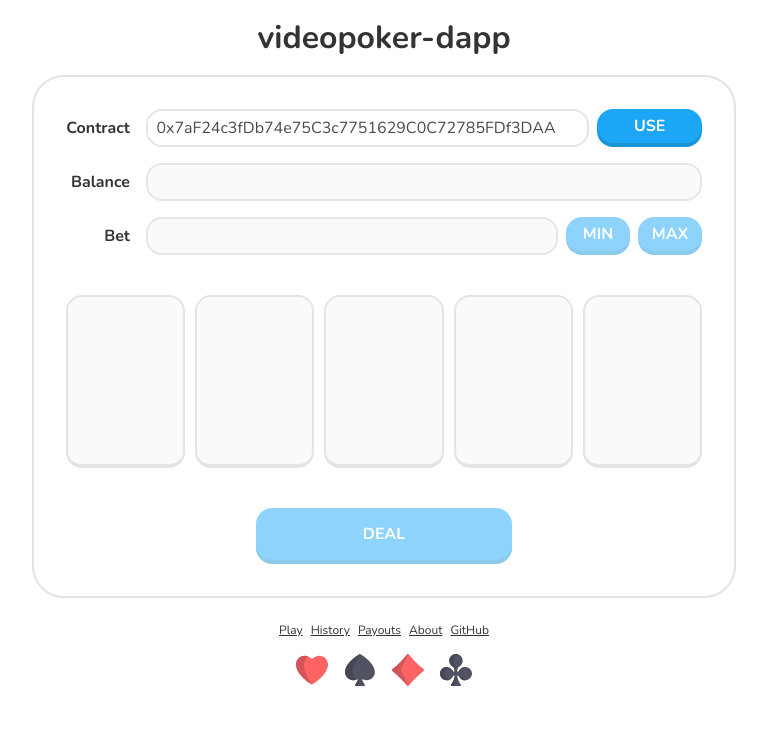
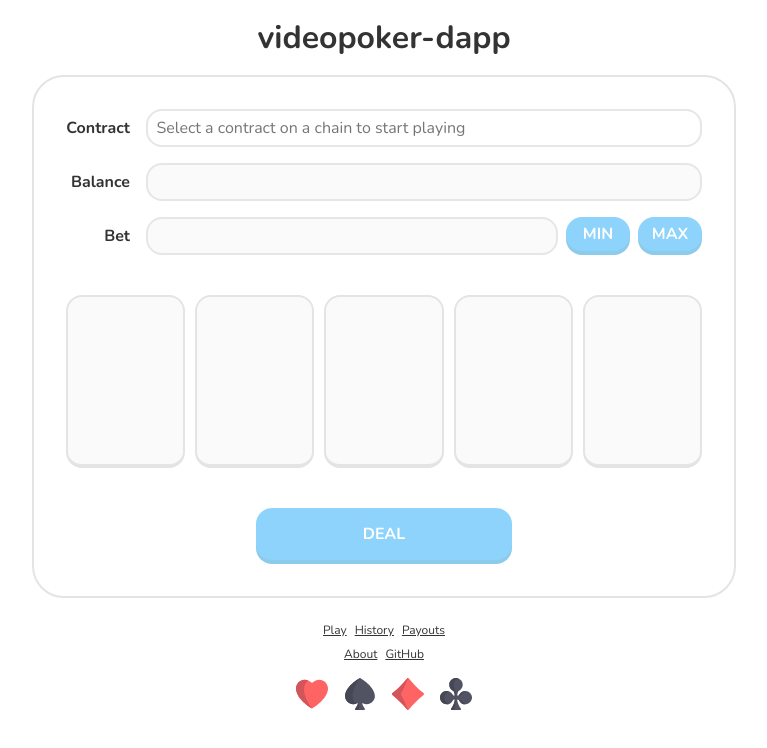
Before and after one commit to Kripth/videopoker-dapp, a React (Create React App) app: page / in a window 1280 px wide. Shown: the top 748 px of the page, without its empty margins (256-1023 px from the left). Built offline with nearby package versions, Linux system fonts and the light colour scheme.

Commit message:
Improve contract selection

```diff
--- a/src/assets/contracts.json
+++ b/src/assets/contracts.json
@@ -1,6 +1,26 @@
 [
 	{
+		"alias": "harmony",
+		"name": "Harmony",
+		"logo": "https://cryptologos.cc/logos/harmony-one-logo.svg",
+		"address": "",
+		"chain": {
+			"chainId": "0x63564c40",
+			"chainName": "Harmony Mainnet",
+			"nativeCurrency": {
+				"name": "ONE",
+				"symbol": "ONE",
+				"decimals": 18
+			},
+			"rpcUrls": ["https://api.harmony.one"],
+			"blockExplorerUrls": ["https://explorer.harmony.one/#/"]
+		},
+		"coingecko": "harmony"
+	},
+	{
+		"alias": "harmony-testnet",
 		"name": "Harmony Testnet",
+		"logo": "https://cryptologos.cc/logos/harmony-one-logo.svg",
 		"address": "0x7aF24c3fDb74e75C3c7751629C0C72785FDf3DAA",
 		"chain": {
 			"chainId": "0x6357d2e0",
@@ -16,24 +36,28 @@
 		"coingecko": "harmony"
 	},
 	{
-		"search": "bsc-testnet",
+		"alias": "bsc-testnet",
 		"name": "BSC Testnet",
-		"address": "0x851b7430Fb32E0C1c4Fb42a5ECD6Dbb2A383a7AF",
-		"chainId": "0x61",
-		"unit": "BNB",
+		"logo": "https://cryptologos.cc/logos/binance-coin-bnb-logo.svg",
+		"address": "0x4b63C905089D6590eb996615d67D1A397731FC8C",
+		"chain": {
+			"chainId": "0x61",
+			"chainName": "Binance Smart Chain Testnet",
+			"nativeCurrency": {
+				"name": "BNB",
+				"symbol": "BNB",
+				"decimals": 18
+			},
+			"rpcUrls": ["https://data-seed-prebsc-1-s1.binance.org:8545/"],
+			"blockExplorerUrls": ["https://testnet.bscscan.com"]
+		},
 		"coingecko": "binancecoin"
 	},
 	{
 		"name": "Matic Mumbai Testnet",
 		"address": "0x2942513a1E63061d8EB868fb255E5594127f776f",
+		"logo": "https://cryptologos.cc/logos/polygon-matic-logo.svg",
 		"chainId": "0x13881",
-		"unit": "MATIC",
-		"coingecko": "matic-network"
-	},
-	{
-		"name": "Matic Mainnet",
-		"address": "0xe3d9229ce06268945533467d191fcd78b8a02125",
-		"chainId": "0x89",
 		"unit": "MATIC",
 		"coingecko": "matic-network"
 	}
--- a/src/components/Footer.js
+++ b/src/components/Footer.js
@@ -6,11 +6,15 @@ export default function Footer({ address }) {
 
 	return <div className="footer-component">
 		<div className="links">
-			<a href={ref("play", address)}>Play</a>
-			<a href={ref("history", address, "1")}>History</a>
-			<a href={ref("payouts", address)}>Payouts</a>
-			<a href="https://github.com/Kripth/videopoker-dapp/blob/master/README.md" target="_blank" rel="noreferrer">About</a>
-			<a href="https://github.com/Kripth/videopoker-dapp" target="_blank" rel="noreferrer">GitHub</a>
+			<div>
+				<a href={ref("play", address)}>Play</a>
+				<a href={ref("history", address, "1")}>History</a>
+				<a href={ref("payouts", address)}>Payouts</a>
+			</div>
+			<div>
+				<a href="https://github.com/Kripth/videopoker-dapp/blob/master/README.md" target="_blank" rel="noreferrer">About</a>
+				<a href="https://github.com/Kripth/videopoker-dapp" target="_blank" rel="noreferrer">GitHub</a>
+			</div>
 		</div>
 		<div className="suits">
 			<div className="suit hearts" />
--- a/src/components/History.js
+++ b/src/components/History.js
@@ -1,6 +1,6 @@
 import { useEffect, useState } from "react";
 import Cards from "./Cards";
-import ContractForm from "./ContractForm";
+import SelectContract from "./SelectContract";
 import { changedToFlipped } from "../util/cards";
 import { Results } from "../util/const";
 import { formatDate, formatNumber } from "../util/format";
@@ -48,7 +48,7 @@ export default function History({ address = "", page = 1 }) {
 			setUnit(info.chain?.nativeCurrency.symbol ?? "");
 			await load(contract, page - 1, games);
 			// update hash
-			window.location.hash = `#history/${info.address}/${page}`;
+			window.location.hash = `#history/${info.alias}/${page}`;
 		} else {
 			setLoaded(null);
 			setGames(null);
@@ -58,7 +58,7 @@ export default function History({ address = "", page = 1 }) {
 	}
 
 	return <div className="history-component">
-		<ContractForm address={address} setError={console.warn} setContract={initContract} />
+		<SelectContract address={address} setError={console.warn} setContract={initContract} />
 		{loaded ? (loaded.length ? <>
 			<div className="row">
 				<div style={{width: "100%"}}>
--- a/src/components/Payouts.js
+++ b/src/components/Payouts.js
@@ -1,6 +1,6 @@
-import {useRef, useState} from "react";
-import ContractForm from "./ContractForm";
+import { useRef, useState } from "react";
 import Cards from "./Cards";
+import SelectContract from "./SelectContract";
 import { getLastBet } from "../util/cache";
 import { Value, Suit, Results } from "../util/const";
 import { formatCurrency, formatNumber, toBigInt } from "../util/format";
@@ -57,7 +57,7 @@ export default function Payouts({ address }) {
 	}
 
 	return <div>
-		<ContractForm address={address} setError={console.warn} setContract={initContract} />
+		<SelectContract address={address} setError={console.warn} setContract={initContract} />
 		{payouts && <>
 			<div className="row">
 				<label htmlFor="input-bet" className="label">Bet</label>
--- a/src/components/Play.js
+++ b/src/components/Play.js
@@ -1,7 +1,7 @@
 import { useEffect, useRef, useState } from "react";
 import Cards from "./Cards";
-import ContractForm from "./ContractForm";
 import ErrorMessage from "./ErrorMessage";
+import SelectContract from "./SelectContract";
 import { setActive, ifActive, isActive } from "../util/activestate";
 import * as audio from "../util/audio";
 import { getLastBet, setLastBet } from "../util/cache";
@@ -72,9 +72,9 @@ export default function Play({ address, resume }) {
 			setUnit(info.chain?.nativeCurrency.symbol ?? "");
 			//TODO convert prices with coingecko API
 			// calculate optimal bet
-			bet.current.value = formatNumber(getLastBet(info.address) || getBestBet(contract));
+			bet.current.value = formatNumber(getLastBet(info.alias) || getBestBet(contract));
 			// update hash
-			window.location.hash = `#play/${info.address}`;
+			window.location.hash = `#play/${info.alias}`;
 			// resume game
 			if(resume) {
 				const game = await ifActive(id, contract.getGame(resume));
@@ -208,7 +208,7 @@ export default function Play({ address, resume }) {
 	}, [contract]);
 
 	return <div className="play-component">
-		<ContractForm address={address} setError={setError} setContract={initContract} />
+		<SelectContract address={address} setError={setError} setContract={initContract} />
 		<form onSubmit={submit}>
 			<fieldset disabled={loading || !contract}>
 				<div className="row">
--- a/src/components/ContractForm.js
+++ b/src/components/SelectContract.js
@@ -1,21 +1,28 @@
 import { useEffect, useState } from "react";
 import { createContract } from "../util/contract";
 import contracts from "../assets/contracts.json";
+import "../styles/selectcontract.scss";
 
 function search(address) {
-	const info = contracts.find(o => address === o.search);
+	const info = contracts.find(o => address === o.alias);
 	return info ? info.address : address;
 }
 
-export default function ContractForm({ address, setError, setContract }) {
+export default function SelectContract({ address, setError, setContract }) {
 
-	const [ first, setFirst ] = useState(true);
 	const [ loading, setLoading ] = useState(false);
+
+	const [ dropdownOpen, setDropdownOpen ] = useState(false);
+
+	const [ logo, setLogo ] = useState(null);
+
+	const open = () => setDropdownOpen(true);
+	const close = () => setDropdownOpen(false);
 
 	async function handleCreateContract(address) {
 		try {
 			// check whether it is a well known contract
-			const info = contracts.find(o => address === o.address) || { address };
+			const info = contracts.find(o => address === o.address) || { address, alias: address };
 			const contract = window.contract = await createContract(address, info.chain);
 			// init balances before starting
 			await Promise.all([
@@ -25,7 +32,6 @@ export default function ContractForm({ address, setError, setContract }) {
 			]);
 			return [ contract, info ];
 		} catch(e) {
-			setFirst(true);
 			setError(e.message || "Could not load contract");
 			return [];
 		}
@@ -35,22 +41,22 @@ export default function ContractForm({ address, setError, setContract }) {
 		setError(null);
 		setContract(null);
 		setLoading(true);
+		close();
 		const [ contract, info ] = await handleCreateContract(address);
 		if(contract) {
-			setFirst(false);
 			const res = setContract(contract, info);
 			if(res instanceof Promise) {
 				await res;
 			}
+			setLogo(info.logo);
+		} else {
+			setLogo(null);
 		}
 		setLoading(false);
 	}
 
 	function submit(event) {
 		event.preventDefault();
-		if(!first) {
-			//TODO confirm change
-		}
 		select(new FormData(event.target).get("address"));
 	}
 
@@ -62,9 +68,20 @@ export default function ContractForm({ address, setError, setContract }) {
 
 	return <form className="row force-margin" onSubmit={submit}>
 		<label htmlFor="input-contract" className="label">Contract</label>
-		<div className="value group">
-			<input id="input-contract" autoComplete="off" name="address" defaultValue={address ? search(address) : contracts[0].address} spellCheck={false} />
-			<button type="submit" className={loading ? "loading" : ""} style={{width: "8rem"}}>{first ? "Use" : "Change"}</button>
+		<div className="value group select-contract-wrapper" onFocus={open} onBlur={close}>
+			<input id="input-contract" autoComplete="off" spellCheck={false} required disabled={loading} name="address" placeholder="Select a contract on a chain to start playing" defaultValue={address ? search(address) : ""}  />
+			{logo && <div className="logo-hover" style={{backgroundImage: `url(${logo})`}} />}
+			{dropdownOpen && <div className="dropdown">
+				{contracts.map(({ name, address, logo }) => <div className="item" onMouseDown={() => select(address)}>
+					<div className="logo">
+						<img src={logo} alt={name} />
+					</div>
+					<div className="info">
+						<div>{name}</div>
+						<div className="address">{address}</div>
+					</div>
+				</div>)}
+			</div>}
 		</div>
 	</form>
 
--- a/src/styles/cards.scss
+++ b/src/styles/cards.scss
@@ -78,7 +78,7 @@
 			transform: translateY(-1.5rem);
 
 			&::after {
-				content: "HOLD";
+				content: "HODL";
 				position: absolute;
 				bottom: -1.75rem;
 				left: 0;
--- a/src/styles/footer.scss
+++ b/src/styles/footer.scss
@@ -10,6 +10,10 @@
 		a {
 			color: #333;
 			margin: 0 .25rem;
+		}
+
+		& > div + div {
+			margin-top: .5rem;
 		}
 	}
 
--- /dev/null
+++ b/src/styles/selectcontract.scss
@@ -0,0 +1,61 @@
+.select-contract-wrapper {
+
+	position: relative;
+
+	.logo-hover, .dropdown {
+		position: absolute;
+		margin: 0;
+	}
+
+	.logo-hover {
+		top: .4375rem;
+		right: .5625rem;
+		width: 1.5rem;
+		height: 1.5rem;
+		background-color: white;
+		background-size: 100%;
+		border-left: .25rem solid #fff;
+		box-sizing: content-box;
+	}
+
+	.dropdown {
+		top: 2.75rem;
+		left: 0;
+		right: 0;
+		padding: 1rem;
+		border: .125rem solid #e6e6e6;
+		border-radius: 1rem;
+		background: #fff;
+		z-index: 1;
+
+		.item {
+			cursor: pointer;
+			display: flex;
+			align-items: center;
+
+			.logo {
+				margin-right: 1rem;
+
+				&, img {
+					width: 3rem;
+					height: 3rem;
+				}
+			}
+
+			.info {
+				overflow-x: hidden;
+
+				.address {
+					font-family: monospace;
+					overflow-x: hidden;
+					text-overflow: ellipsis;
+				}
+			}
+
+			& + .item {
+				margin-top: 1rem;
+			}
+		}
+	}
+
+}
--- a/src/util/contract.ts
+++ b/src/util/contract.ts
@@ -155,6 +155,6 @@ export async function createContract(contractAddress: string, chain?: any) {
 		const contract = new web3.eth.Contract(abi, contractAddress);
 		return new Contract(web3, address, contract);
 	} else {
-		throw new Error("Could not detect wallet extension");
+		throw new Error("Could not detect wallet");
 	}
 }
--- a/src/util/priceprovider.ts
+++ b/src/util/priceprovider.ts
@@ -1,8 +1,20 @@
+interface Cache {
+	value: number;
+	expires: number;
+}
+
+const cache: Record<string, Cache> = {};
+
 export async function getPrice(symbol: string): Promise<number | null> {
+	const cached = cache[symbol];
+	if(cached && cached.expires < performance.now()) {
+		return cached.value;
+	}
 	try {
 		const response = await fetch("https://api.coingecko.com/api/v3/coins/markets?vs_currency=usd&ids=" + symbol);
-		const [ data ] = await response.json();
-		return data.current_price;
+		const [ { current_price: value } ] = await response.json();
+		cache[symbol] = { value, expires: performance.now() + 60000 };
+		return value;
 	} catch(e) {
 		return null;
 	}
```
